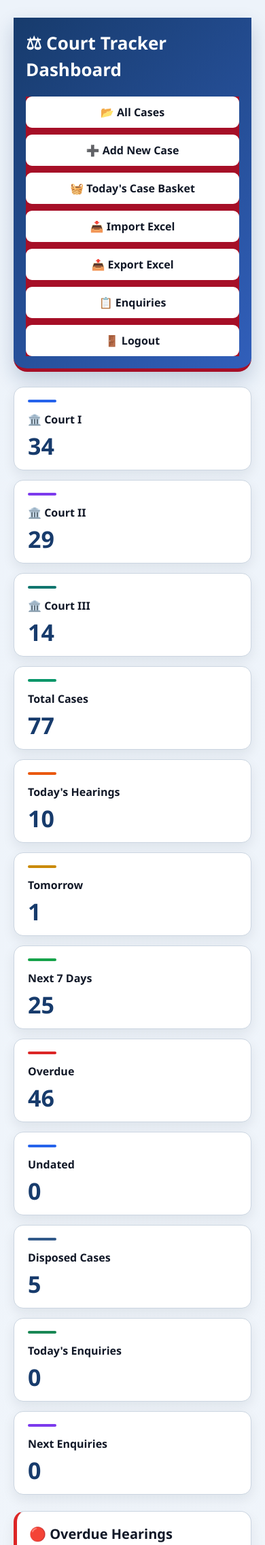
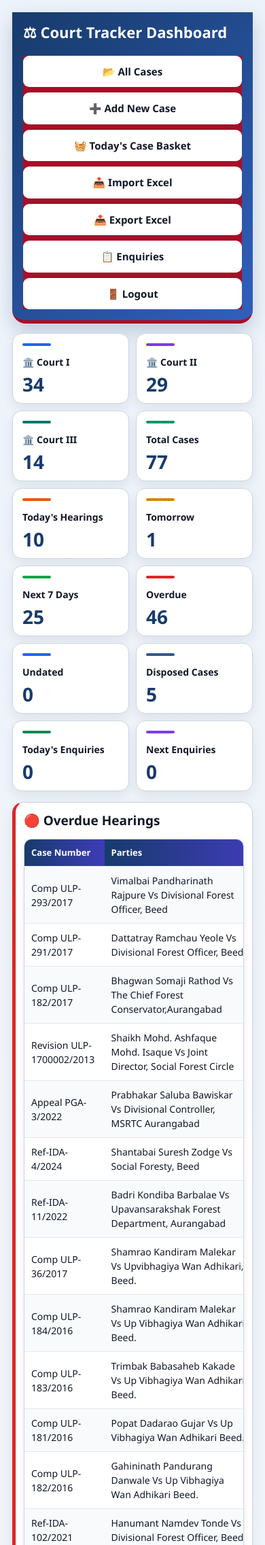
Before and after one commit to sonwaneshubham204-boop/court_tracker, a Flask app: page / in a window 390 px wide. Shown: the top 2273 px of the page at 68% size. Run offline with Flask 3, Linux system fonts and the light colour scheme; a user stored in the database is signed in; data comes from the database, SQL or seed files in the repository; data that the repository does not hold is empty.

Commit message:
Add files via upload

```diff
--- a/templates/dashboard.html
+++ b/templates/dashboard.html
@@ -36,6 +36,34 @@ tbody tr:nth-child(even) td{background:#f8fafc}tbody tr:hover td{background:#eef
 .empty-message{margin:0;padding:14px 16px;border:1px dashed #86efac;border-radius:10px;background:#f0fdf4;color:#166534!important;font-weight:700}
 @media(max-width:768px){.container{width:calc(100% - 20px);margin:16px auto 40px}.topbar,.section{padding:18px}.nav{display:grid;grid-template-columns:1fr 1fr}.nav a{width:100%}.stats-container{grid-template-columns:1fr 1fr}}
 @media(max-width:430px){.nav,.stats-container{grid-template-columns:1fr}}
+
+/* ===== PHONE VIEW FIX ONLY — desktop layout unchanged ===== */
+@media (max-width: 900px){
+    html,body{width:100%;max-width:100%;overflow-x:hidden}
+    body{min-width:0}
+    .container{width:calc(100% - 16px)!important;margin:8px auto 28px!important}
+    .topbar{padding:16px!important;margin-bottom:14px!important}
+    .topbar h1{font-size:24px!important;line-height:1.25}
+    .nav{display:grid!important;grid-template-columns:repeat(2,minmax(0,1fr))!important;gap:8px!important}
+    .nav a{width:100%!important;min-width:0!important;padding:11px 8px!important;font-size:14px!important;text-align:center}
+    .stats-container{grid-template-columns:repeat(2,minmax(0,1fr))!important;gap:10px!important;margin-bottom:16px!important}
+    .stat-card{padding:14px!important}
+    .stat-card h3{font-size:14px!important;margin-bottom:8px!important}
+    .number{font-size:28px!important}
+    .section{padding:14px!important;margin-top:14px!important}
+    .section h2{font-size:19px!important;margin-bottom:12px!important}
+    .table-container{width:100%!important;max-width:100%!important;overflow-x:auto!important;-webkit-overflow-scrolling:touch}
+    table{min-width:620px!important}
+    th,td{padding:10px!important}
+}
+@media (max-width: 480px){
+    .nav{grid-template-columns:1fr!important}
+    .stats-container{grid-template-columns:repeat(2,minmax(0,1fr))!important}
+    .topbar h1{font-size:22px!important}
+    .nav a{font-size:15px!important}
+    .section{padding:12px!important}
+}
+
 </style>
 </head>
 
```
